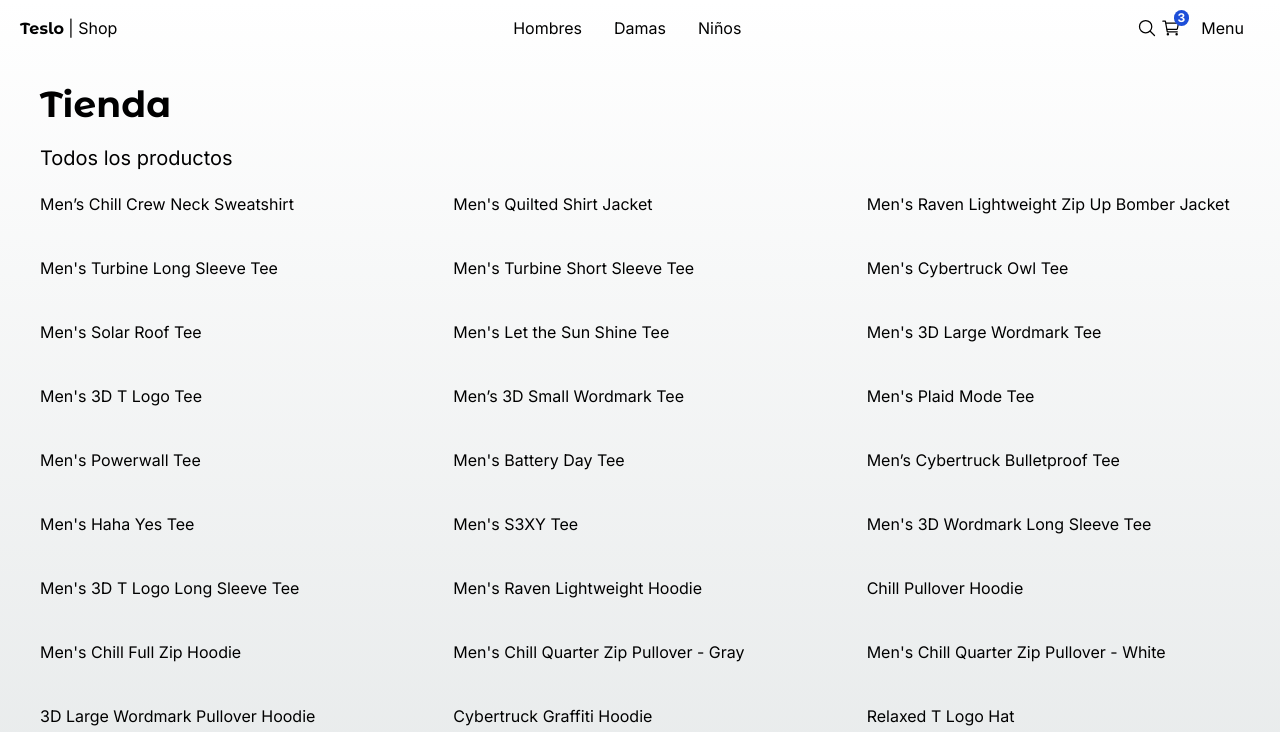
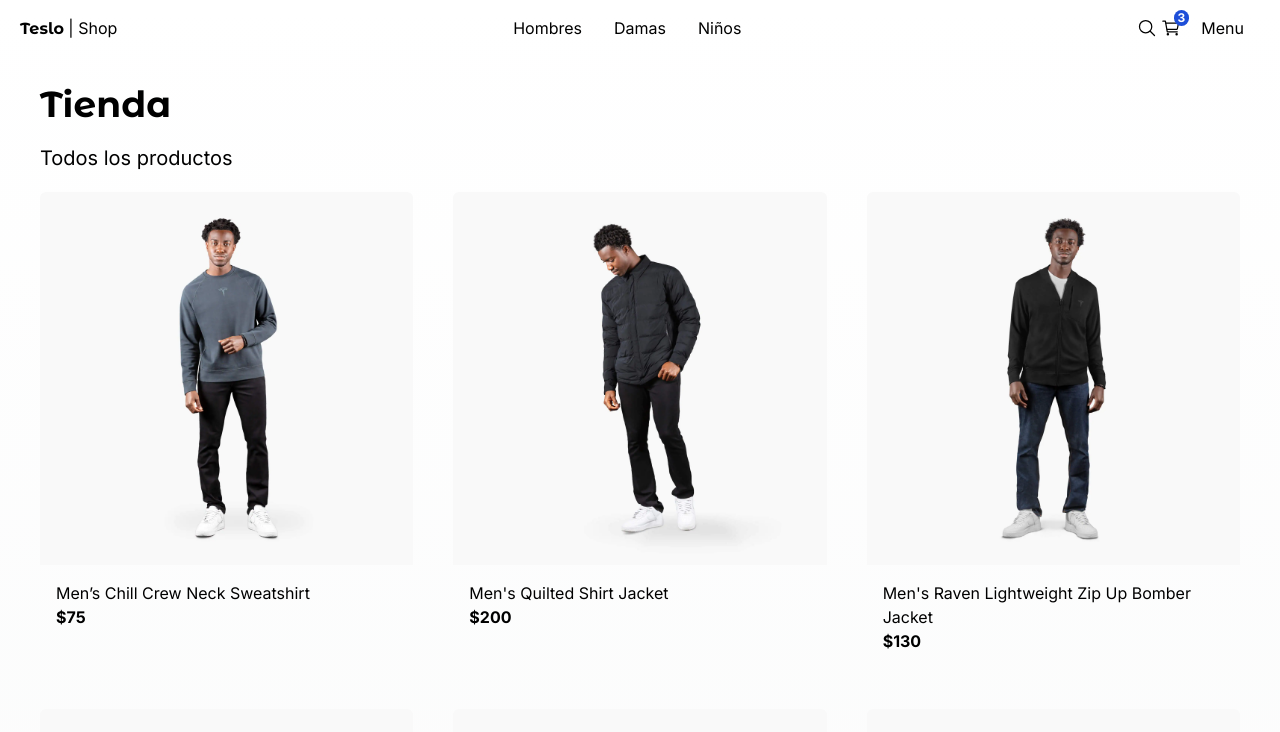
Before and after one commit to gergg90/teslo-shop-clon, a Next.js app: page / in a window 1280 px wide. Shown: the top 732 px of the page. Built offline with nearby package versions, Linux system fonts and the light colour scheme.

Commit message:
ProductGridItem addred

```diff
--- a/src/components/index.ts
+++ b/src/components/index.ts
@@ -1,4 +1,5 @@
 export * from "./products/product-grid/ProductGrid";
+export * from "./products/product-grid/ProductGriItem";
 export * from "./ui/not-found/PageNotFound";
 export * from "./ui/title/Title";
 export * from "./ui/top-menu/TopMenu";
--- /dev/null
+++ b/src/components/products/product-grid/ProductGriItem.tsx
@@ -0,0 +1,30 @@
+import { Product } from "@/interfaces";
+import Image from "next/image";
+import Link from "next/link";
+
+interface Props {
+  product: Product;
+}
+
+export function ProductGriItem({ product }: Props) {
+  return (
+    <div className="rounded-md overflow-hidden fade-in">
+      <Link href={`/product/${product.slug}`}>
+        <Image
+          src={`/products/${product.images[0]}`}
+          alt={product.title}
+          className="w-full object-cover"
+          width={500}
+          height={500}
+        />
+      </Link>
+
+      <div className="p-4 flex flex-col">
+        <Link className="hover:text-blue-600" href={`/product/${product.slug}`}>
+          {product.title}
+        </Link>
+        <span className="font-bold">${product.price}</span>
+      </div>
+    </div>
+  );
+}
--- a/src/components/products/product-grid/ProductGrid.tsx
+++ b/src/components/products/product-grid/ProductGrid.tsx
@@ -1,4 +1,5 @@
 import { Product } from "@/interfaces";
+import { ProductGriItem } from "./ProductGriItem";
 
 interface Props {
   products: Product[];
@@ -8,7 +9,7 @@
   return (
     <div className="grid grid-cols-2 sm:grid-cols-3 gap-10 mb-10">
       {products.map((product) => (
-        <span key={product.slug}> {product.title} </span>
+        <ProductGriItem key={product.slug} product={product} />
       ))}
     </div>
   );
```
